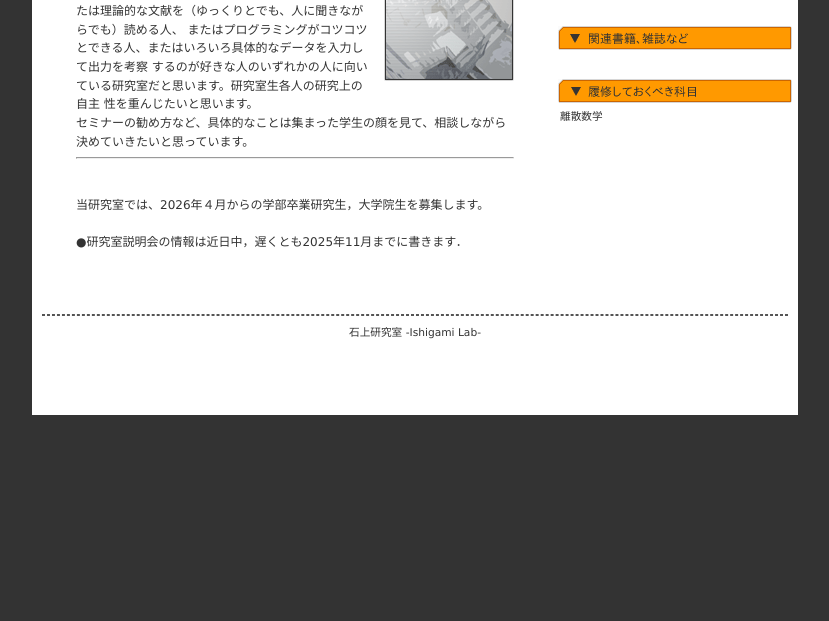
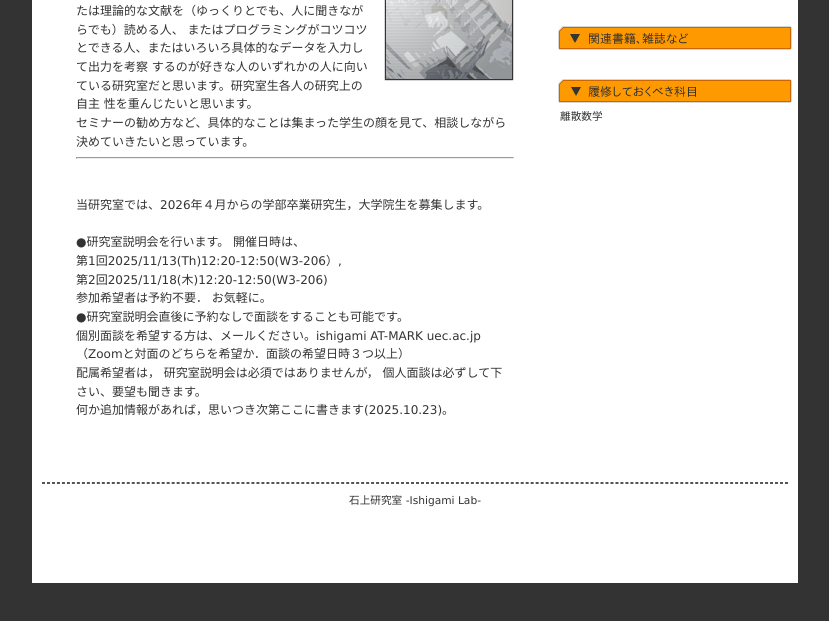
Before and after one commit to Y-Ishigami/Y-Ishigami.github.io, a plain HTML site: page for_students/index.html in a window 1280 px wide. Shown: the part 177-798 px from the top of the page, without its empty margins (225-1054 px from the left). Drawn offline with Linux system fonts and the light colour scheme.

Commit message:
Update index.html

```diff
--- a/for_students/index.html
+++ b/for_students/index.html
@@ -66,14 +66,14 @@ top.location.href=self.location.href;
 <a href="2010sotsuken.pdf">pdf</a>
 -->
 <br>
+<!--
+●研究室説明会の情報は近日中，遅くとも2025年11月までに書きます．
+-->
 
-●研究室説明会の情報は近日中，遅くとも2025年11月までに書きます．
-<!--
 ●研究室説明会を行います。
 開催日時は、<br>
-第1回2024/11/15(金)12:20-12:50(W3-206）, <br>
-第2回2024/11/21(木)16:45-17：15(W3-206)（時刻変更しました）<br>
-第3回2024/11/25（月）12:20-12:50(W3-206）（追加しました）<br>
+第1回2025/11/13(Th)12:20-12:50(W3-206）, <br>
+第2回2025/11/18(木)12:20-12:50(W3-206)<br>
 参加希望者は予約不要．
 お気軽に。
 <br>
@@ -85,9 +85,9 @@ top.location.href=self.location.href;
 配属希望者は，
 研究室説明会は必須ではありませんが，
 個人面談は必ずして下さい、要望も聞きます。<br>
-何か追加情報があれば，思いつき次第ここに書きます(2024.10.30)。
+何か追加情報があれば，思いつき次第ここに書きます(2025.10.23)。
 
--->
+
 
 
 
```
